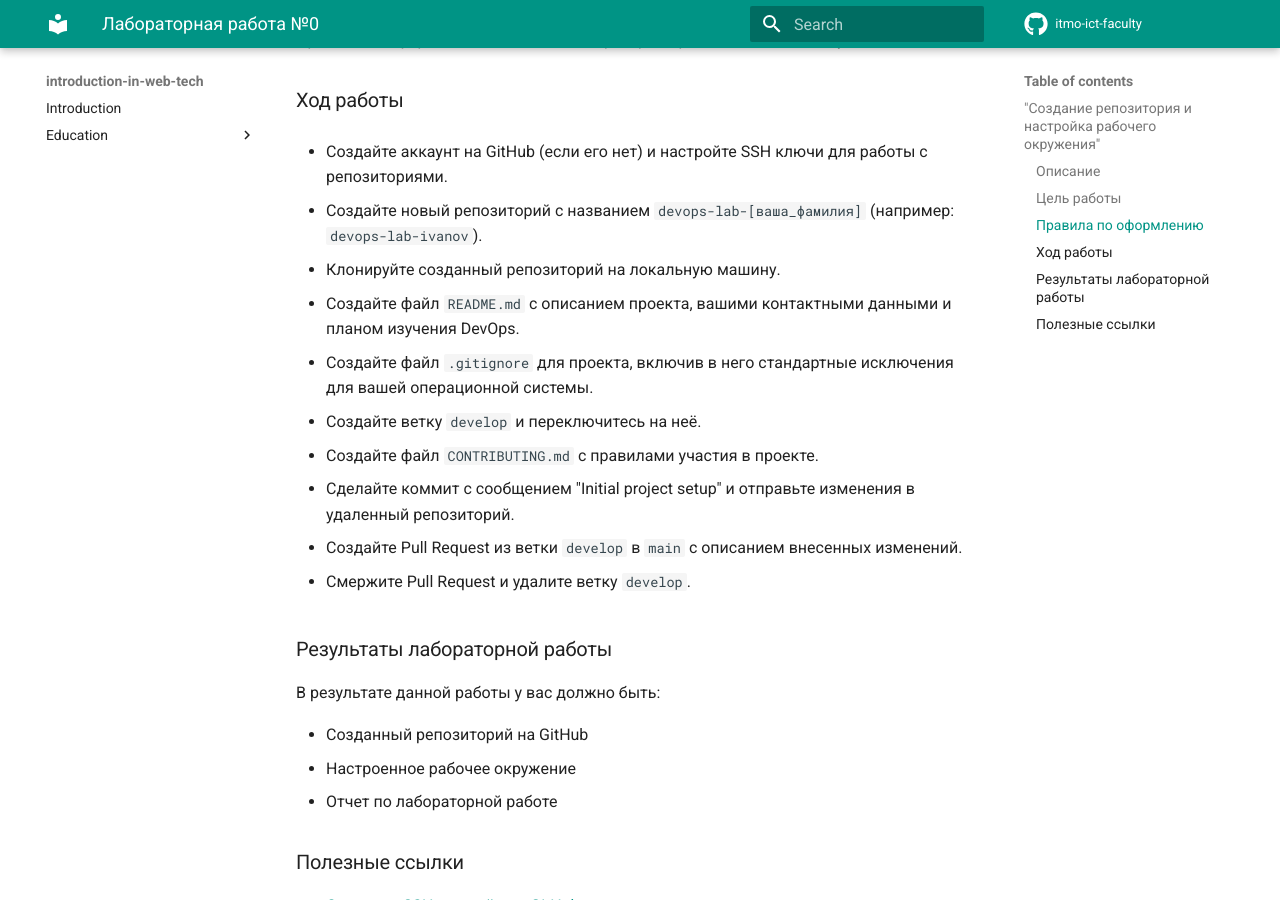
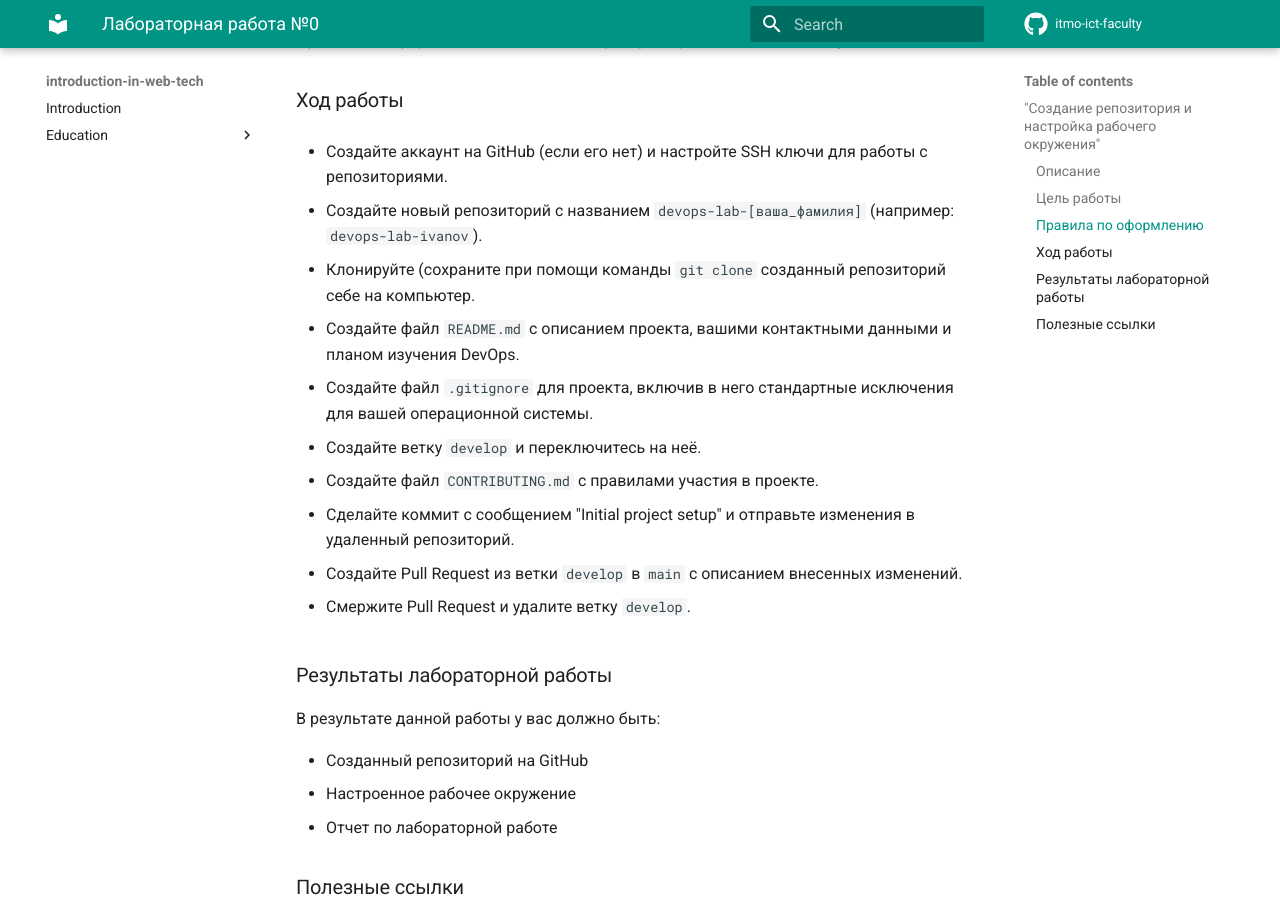
Before and after one commit to itmo-ict-faculty/introduction-in-web-tech, an MkDocs documentation site: the page built from docs/education/labs2025-2026/lab0/lab0.md, in a window 1280 px wide and 900 px high, scrolled down 508 px. Built offline with MkDocs 1.6.1 and Material for MkDocs 9.7.7, drawn with Linux system fonts in a browser that asks for light colours; comment, search, counter and statistics services are not loaded.

Commit message:
Update lab0.md
Fix info about repo clone

```diff
--- a/docs/education/labs2025-2026/lab0/lab0.md
+++ b/docs/education/labs2025-2026/lab0/lab0.md
@@ -16,7 +16,7 @@
 
 - Создайте новый репозиторий с названием `devops-lab-[ваша_фамилия]` (например: `devops-lab-ivanov`).
 
-- Клонируйте созданный репозиторий на локальную машину.
+- Клонируйте (сохраните при помощи команды `git clone` созданный репозиторий себе на компьютер.
 
 - Создайте файл `README.md` с описанием проекта, вашими контактными данными и планом изучения DevOps.
 
```
